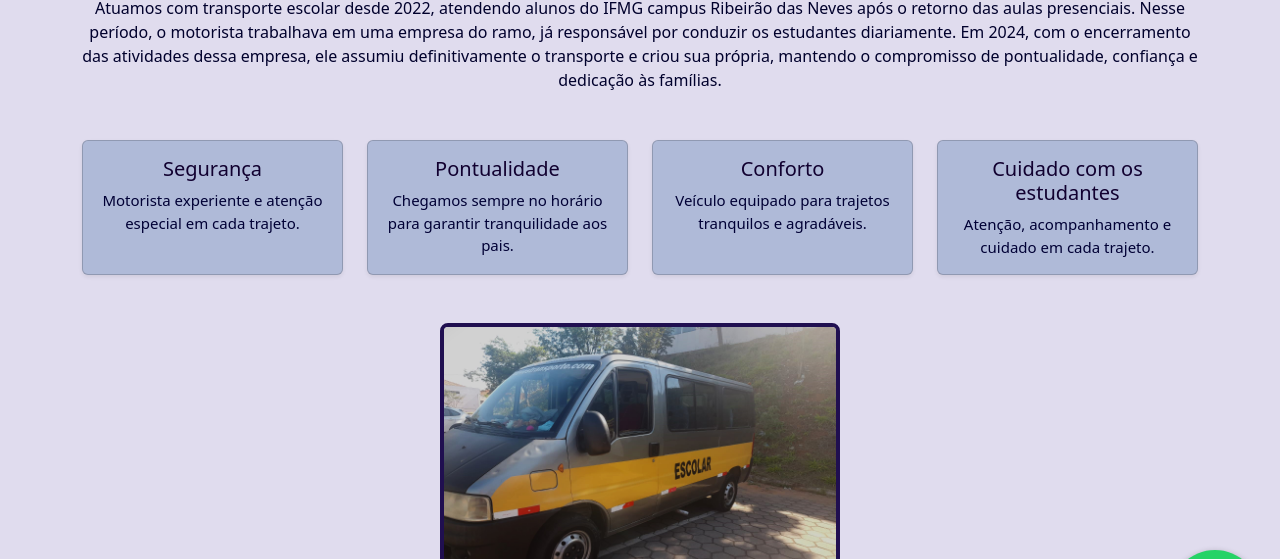
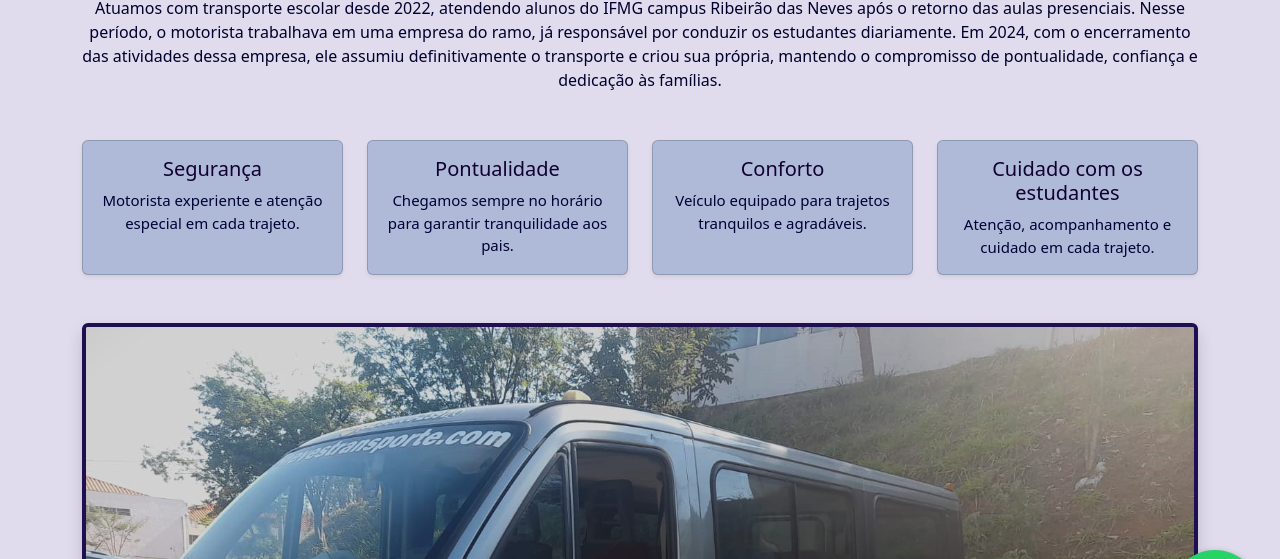
Before and after one commit to carlajhenifermorais/DJA-transportes-escolar, a plain HTML site: page index.html in a window 1280 px wide. Shown: the part 140-699 px from the top of the page. Drawn offline with nearby package versions, Linux system fonts and the light colour scheme.

Commit message:
Update index.html

```diff
--- a/index.html
+++ b/index.html
@@ -64,10 +64,10 @@
 
 <!-- Foto centralizada -->
 <div class="container my-5 text-center">
-  <img src="imagem1.jpg" alt="Van" class="img-fluid" style="max-width: 400px; border: 4px solid #200f50; border-radius: 8px;">
+  <img src="imagem1.jpg" alt="Van" class="img-fluid rounded shadow" style="max-width: 100%; height: auto; border: 4px solid #200f50; border-radius: 8px;">
 </div>
 
-
+<!-- border: 4px solid #200f50; border-radius: 8px; -->
 <!-- Botões -->
 <div class="container text-center my-5">
   <a href="rotas.html" class="btn btn-primary mx-2">Rotas</a>
```
